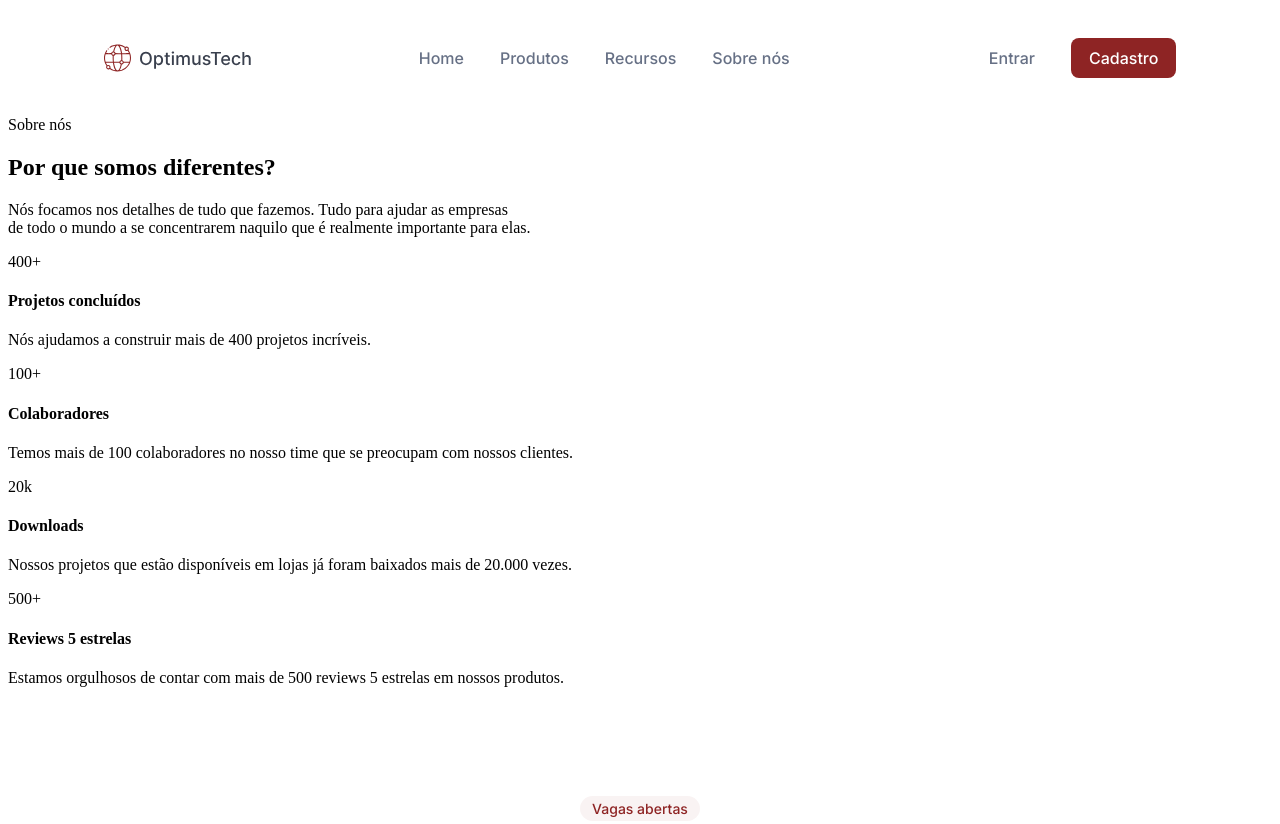
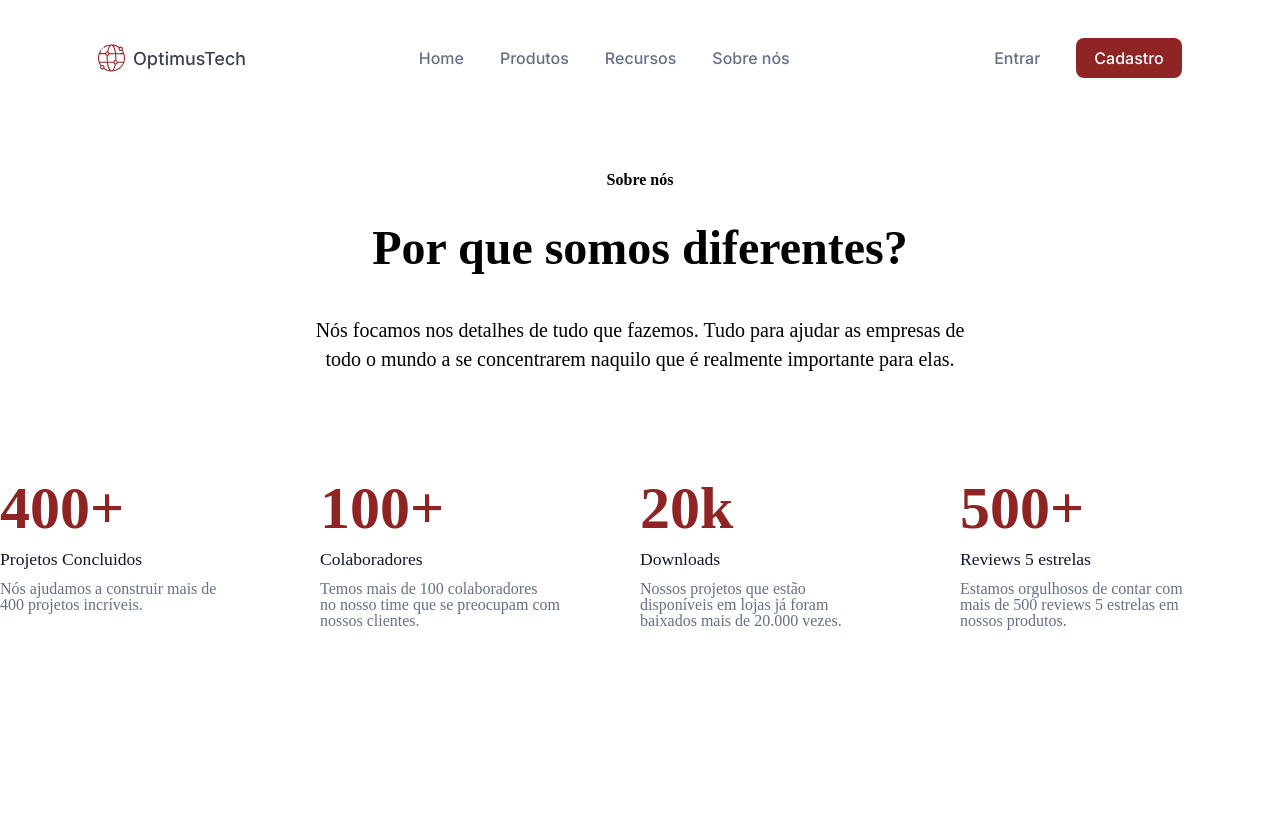
Before and after one commit to AlanJoabio/7daysofcode-DesafioDaAlura, a plain HTML site: page HTML-CSS/index.html in a window 1280 px wide. Shown: the top 824 px of the page. Drawn offline with Linux system fonts and the light colour scheme; files whose address does not match are found by name.

Commit message:
Finalizando o desafio.

```diff
--- a/HTML-CSS/index.html
+++ b/HTML-CSS/index.html
@@ -5,6 +5,8 @@
     <meta http-equiv="X-UA-Compatible" content="IE=edge">
     <meta name="viewport" content="width=device-width, initial-scale=1.0">
     <link rel="stylesheet" href=".//style.css">
+    <link rel="stylesheet" href="reset.css">
+
     <title>Optimus Tech Vagas</title>
 </head>
 <body>
@@ -25,32 +27,35 @@
     </header>
 
     <main>
-        <section class="conteudo__principal">
-            <span class="conteudo__principal__paragrafo">Sobre nós</span>
-            <h1 class="conteudo__principal__titulo">Por que somos diferentes?</h1>
-            <p class="conteudo__secundario__paragrafo">Nós focamos nos detalhes de tudo que fazemos. Tudo para ajudar as empresas <br>de todo o mundo a se concentrarem naquilo que é realmente importante para elas.</p>
+        <section class="sobrenos__container">
+            <p class="subtitulo" id="sobrenos">Sobre nós</p>
+            <h1 class="sobrenos__titulo">Por que somos diferentes?</h1>
+            <p class="descricao">
+                Nós focamos nos detalhes de tudo que fazemos. Tudo para ajudar as empresas de
+                <br>todo o mundo a se concentrarem naquilo que é realmente importante para elas.
+            </p>
+
         </section>
-
-        <section class="metricas">
-            <div class="informacao__metricas">
-                <span class="informacao__metricas__titulo">400+</span>
-                <h4 class="informacao__metricas__subtitulo">Projetos concluídos</h4>
-                <p class="informcao__metricas__texto">Nós ajudamos a construir mais de 400 projetos incríveis.</p>
+        <section class="metricas__container">
+            <div class="metrica__item">
+                <h1 class="metrica__item--destaque">400+</h1>
+                <h4 class="metrica__item--subtitulo">Projetos Concluidos</h4>
+                <p class="metrica__item--descricao">Nós ajudamos a construir mais de<br>400 projetos incríveis.</p>
             </div>
-            <div class="informacao__metricas">
-                <span class="informacao__metricas__titulo">100+</span>
-                <h4 class="informacao__metricas__subtitulo">Colaboradores</h4>
-                <p class="informcao__metricas__texto">Temos mais de 100 colaboradores no nosso time que se preocupam com nossos clientes.</p>
+            <div class="metrica__item">
+                <h1 class="metrica__item--destaque">100+</h1>
+                <h4 class="metrica__item--subtitulo">Colaboradores</h4>
+                <p class="metrica__item--descricao">Temos mais de 100 colaboradores<br>no nosso time que se preocupam com<br>nossos clientes.</p>
             </div>
-            <div class="informacao__metricas">
-                <span class="informacao__metricas__titulo">20k</span>
-                <h4 class="informacao__metricas__subtitulo">Downloads</h4>
-                <p class="informcao__metricas__texto">Nossos projetos que estão disponíveis em lojas já foram baixados mais de 20.000 vezes.</p>
+            <div class="metrica__item">
+                <h1 class="metrica__item--destaque">20k</h1>
+                <h4 class="metrica__item--subtitulo">Downloads</h4>
+                <p class="metrica__item--descricao">Nossos projetos que estão<br>disponíveis em lojas já foram<br>baixados mais de 20.000 vezes.</p>
             </div>
-            <div class="informacao__metricas">
-                <span class="informacao__metricas__titulo">500+</span>
-                <h4 class="informacao__metricas__subtitulo">Reviews 5 estrelas</h4>
-                <p class="informcao__metricas__texto">Estamos orgulhosos de contar com mais de 500 reviews 5 estrelas em nossos produtos.</p>
+            <div class="metrica__item">
+                <h1 class="metrica__item--destaque">500+</h1>
+                <h4 class="metrica__item--subtitulo">Reviews 5 estrelas</h4>
+                <p class="metrica__item--descricao">Estamos orgulhosos de contar com<br>mais de 500 reviews 5 estrelas em<br>nossos produtos.</p>
             </div>
         </section>
 
--- /dev/null
+++ b/HTML-CSS/reset.css
@@ -0,0 +1,90 @@
+
+html, body, div, span, applet, object, iframe,
+h1, h2, h3, h4, h5, h6, p, blockquote, pre,
+a, abbr, acronym, address, big, cite, code,
+del, dfn, em, img, ins, kbd, q, s, samp,
+small, strike, strong, sub, sup, tt, var,
+b, u, i, center,
+dl, dt, dd, ol, ul, li,
+fieldset, form, label, legend,
+table, caption, tbody, tfoot, thead, tr, th, td,
+article, aside, canvas, details, embed,
+figure, figcaption, footer, header, hgroup,
+menu, nav, output, ruby, section, summary,
+time, mark, audio, video {
+	margin: 0;
+	padding: 0;
+	border: 0;
+	font-size: 100%;
+	font: inherit;
+	vertical-align: baseline;
+}
+/* HTML5 display-role reset for older browsers */
+article, aside, details, figcaption, figure,
+footer, header, hgroup, menu, nav, section {
+	display: block;
+}
+body {
+	line-height: 1;
+}
+ol, ul {
+	list-style: none;
+}
+blockquote, q {
+	quotes: none;
+}
+blockquote:before, blockquote:after,
+q:before, q:after {
+	content: '';
+	content: none;
+}
+table {
+	border-collapse: collapse;
+	border-spacing: 0;
+}
+
+tricas__container{
+    display: flex;
+    flex-direction: column;
+    justify-content: center;
+    text-align: center;
+    align-items: center;
+    padding:0 2rem;
+}
+
+.metrica__item--destaque{
+    color:#8E2424;
+    font-weight: 600;
+    font-size: 3.75rem;
+    margin: 0.5rem auto;
+}
+.metrica__item--subtitulo{
+    font-size: 1.1rem;
+    font-weight: 500;
+    margin: 0.25rem auto 0;
+    color: #101828;
+    line-height: 1.7rem;
+}
+.metrica__item--descricao{
+    color: #667085;
+    font-weight: 400;
+    margin:0.5rem auto;
+}
+@media (min-width:600px){
+    .metricas__container{
+        display: grid;
+        text-align: left;
+        grid-template-columns: 1fr 1fr;
+        grid-template-rows: 1fr 1fr;
+    }
+}
+@media (min-width: 810px){
+    .metricas__container{
+        display: grid;
+        grid-template-columns: 1fr 1fr 1fr 1fr;
+        text-align: left;
+        vertical-align: top;
+        margin:0 auto;
+
+    }
+}
--- a/HTML-CSS/style.css
+++ b/HTML-CSS/style.css
@@ -59,6 +59,39 @@ body {
     background-color: #101828;
 }
 
+.sobrenos__container, .vagas__container,
+.testimonial, footer{
+    display: flex;
+    flex-direction: column;
+    justify-content: center;
+    text-align: center;
+
+}
+.sobrenos__container{
+    margin: 6rem auto;
+}
+
+.subtitulo{
+    font-weight: 600;
+    line-height: 1.5rem;
+    color: var(--main-color);
+    margin-bottom: 1.5rem;
+}
+
+.descricao{
+    font-size: 1.25rem;
+    font-weight: 400;
+    line-height: 1.8rem;
+    color: var(--text-color);
+}
+
+.sobrenos__titulo{
+    font-size: 3rem;
+    font-weight: 600;
+    line-height: 4rem;
+    margin-bottom: 2.25rem;
+    letter-spacing: -2%;
+}
 
 /*talentos*/
 
```
